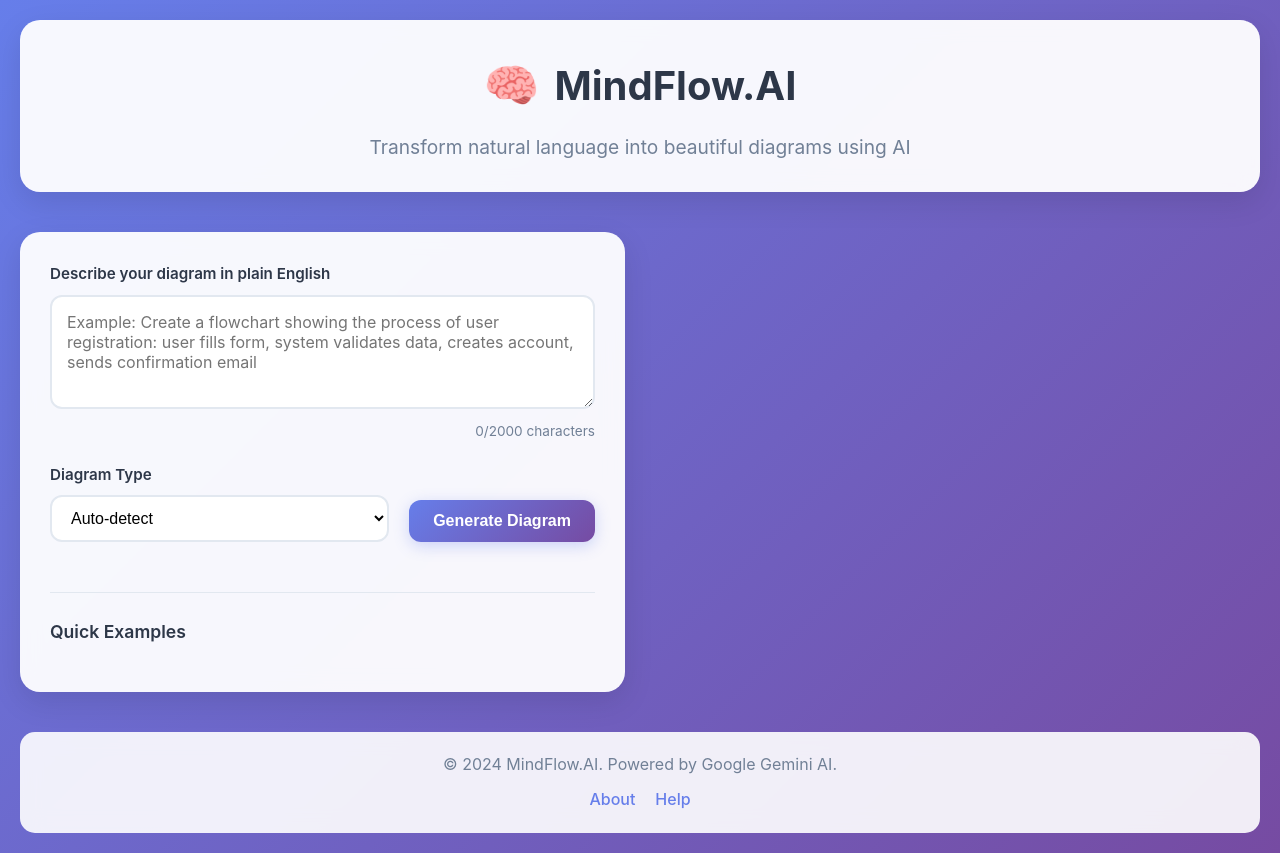
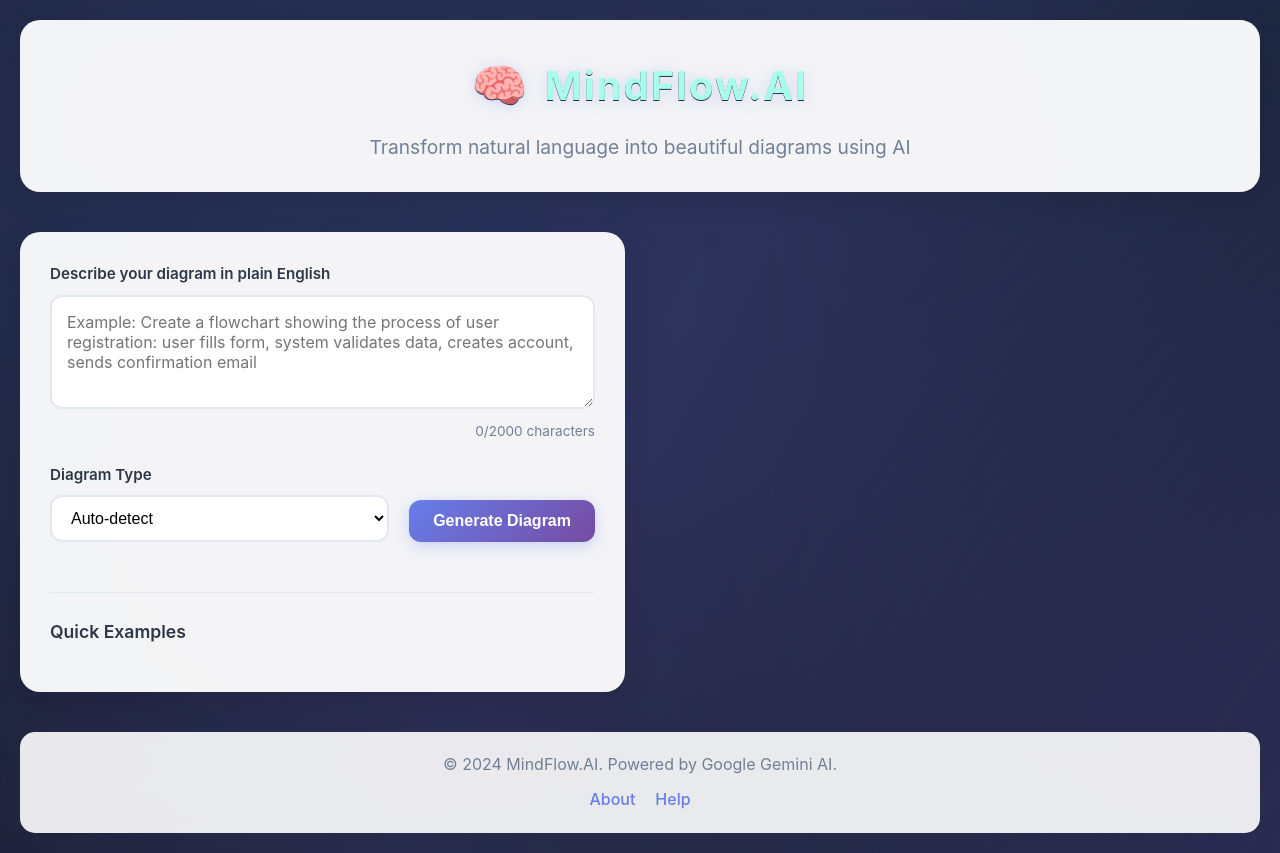
Before and after one commit to rajeshuriti/llm-demo, a website: page public/index.html in a window 1280 px wide. Drawn offline with Linux system fonts and the light colour scheme.

Commit message:
Enhance body styles with new gradient background, text color, and blur effect; improve title styling with text shadow and letter spacing.

```diff
--- a/public/styles.css
+++ b/public/styles.css
@@ -8,12 +8,32 @@
 body {
     font-family: -apple-system, BlinkMacSystemFont, 'Segoe UI', Roboto, Oxygen, Ubuntu, Cantarell, sans-serif;
     line-height: 1.6;
-    color: #333;
-    background: linear-gradient(135deg, #667eea 0%, #764ba2 100%);
+    color: #e6e6e6;
+    background: linear-gradient(120deg, #181c2b 0%, #232946 50%, #0f2027 100%);
     min-height: 100vh;
+    position: relative;
+    overflow-x: hidden;
+}
+
+body::before {
+    content: '';
+    position: fixed;
+    top: -10%;
+    left: -10%;
+    width: 120vw;
+    height: 120vh;
+    z-index: 0;
+    background:
+        radial-gradient(ellipse at 20% 20%, rgba(102,126,234,0.18) 0%, transparent 70%),
+        radial-gradient(ellipse at 80% 80%, rgba(118,75,162,0.15) 0%, transparent 70%),
+        linear-gradient(120deg, transparent 60%, #232946 100%);
+    pointer-events: none;
+    filter: blur(8px) saturate(1.2);
 }
 
 .container {
+    position: relative;
+    z-index: 1;
     max-width: 1400px;
     margin: 0 auto;
     padding: 20px;
@@ -39,12 +59,14 @@
 .title {
     font-size: 2.5rem;
     font-weight: 700;
-    color: #2d3748;
+    color: #a7ffeb;
     margin-bottom: 10px;
     display: flex;
     align-items: center;
     justify-content: center;
     gap: 15px;
+    letter-spacing: 2px;
+    text-shadow: 0 2px 16px #667eea44, 0 1px 0 #232946;
 }
 
 .icon {
```
